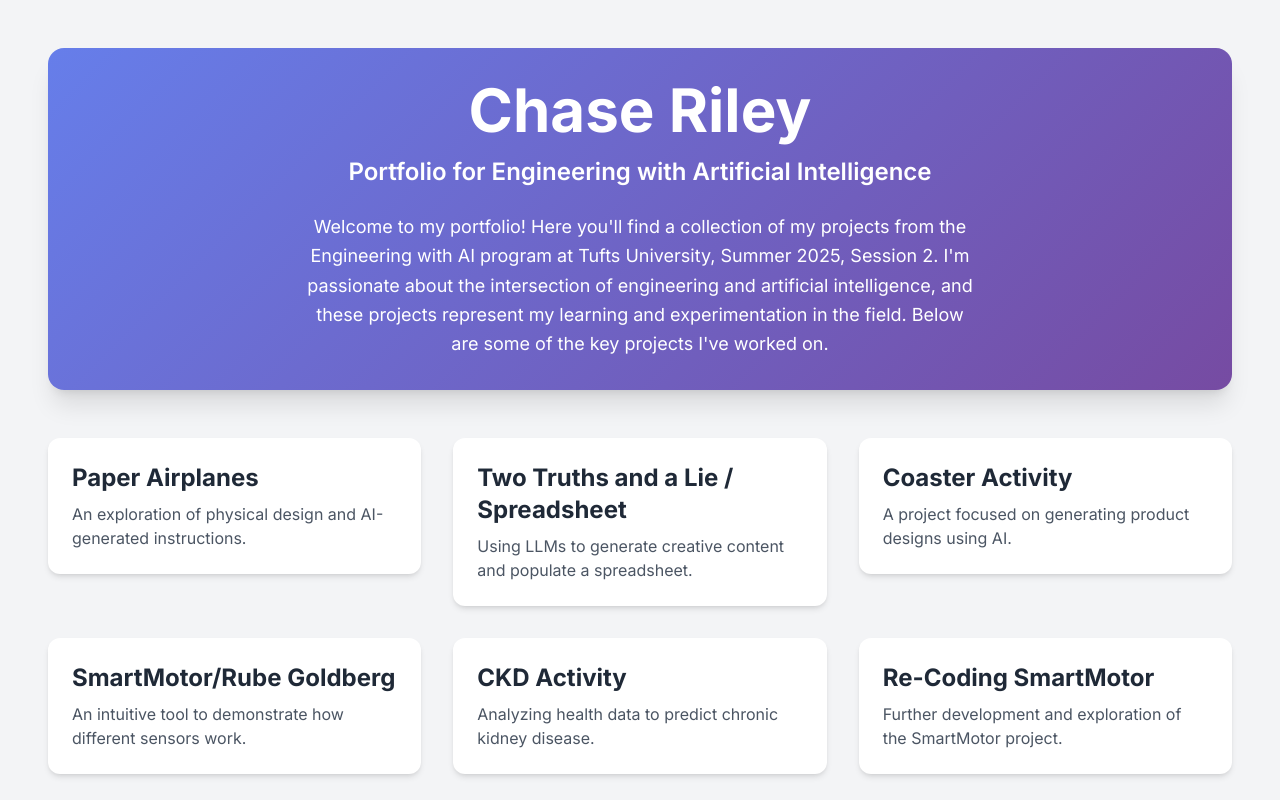
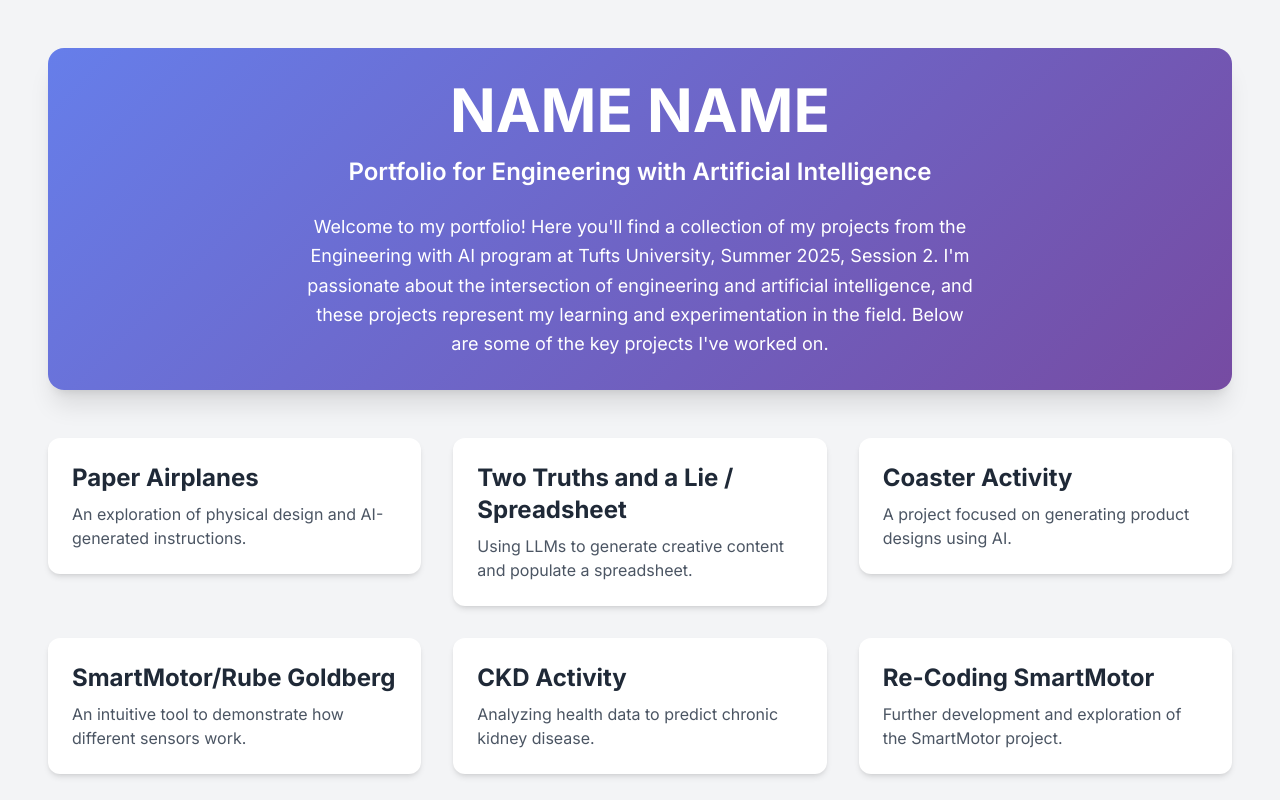
Before and after one commit to McLeanRyan/mcleanryan.github.io, a plain HTML site: page index.html in a window 1280 px wide. Shown: the top 800 px of the page. Drawn offline with nearby package versions, Linux system fonts and the light colour scheme.

Commit message:
Update index.html

```diff
--- a/index.html
+++ b/index.html
@@ -33,7 +33,7 @@
 
         <!-- Header Section -->
         <header class="header-bg text-white rounded-2xl shadow-xl p-8 mb-12 text-center">
-            <h1 class="text-4xl sm:text-5xl lg:text-6xl font-extrabold mb-4">Chase Riley</h1>
+            <h1 class="text-4xl sm:text-5xl lg:text-6xl font-extrabold mb-4">NAME NAME</h1>
             <h2 class="text-xl sm:text-2xl font-semibold mb-6">
                 Portfolio for Engineering with Artificial Intelligence
             </h2>
```
